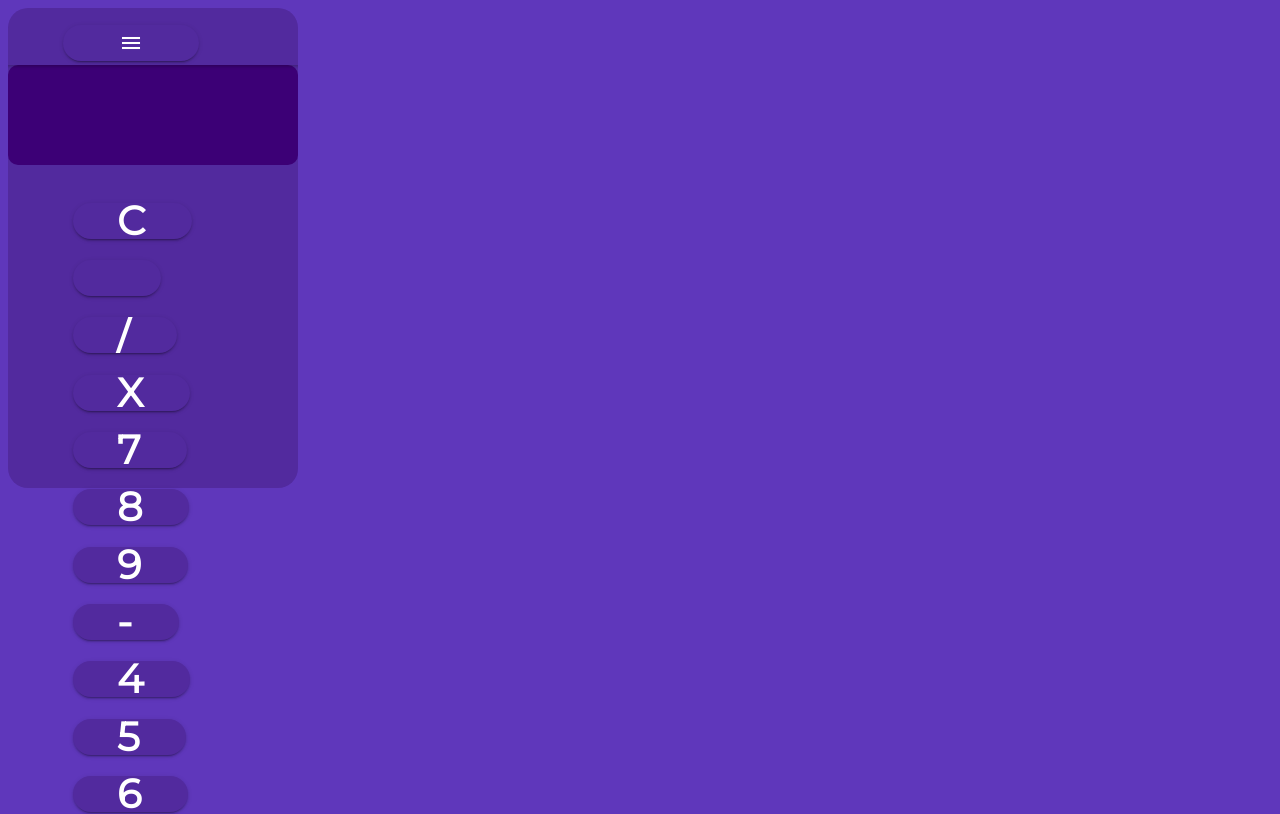
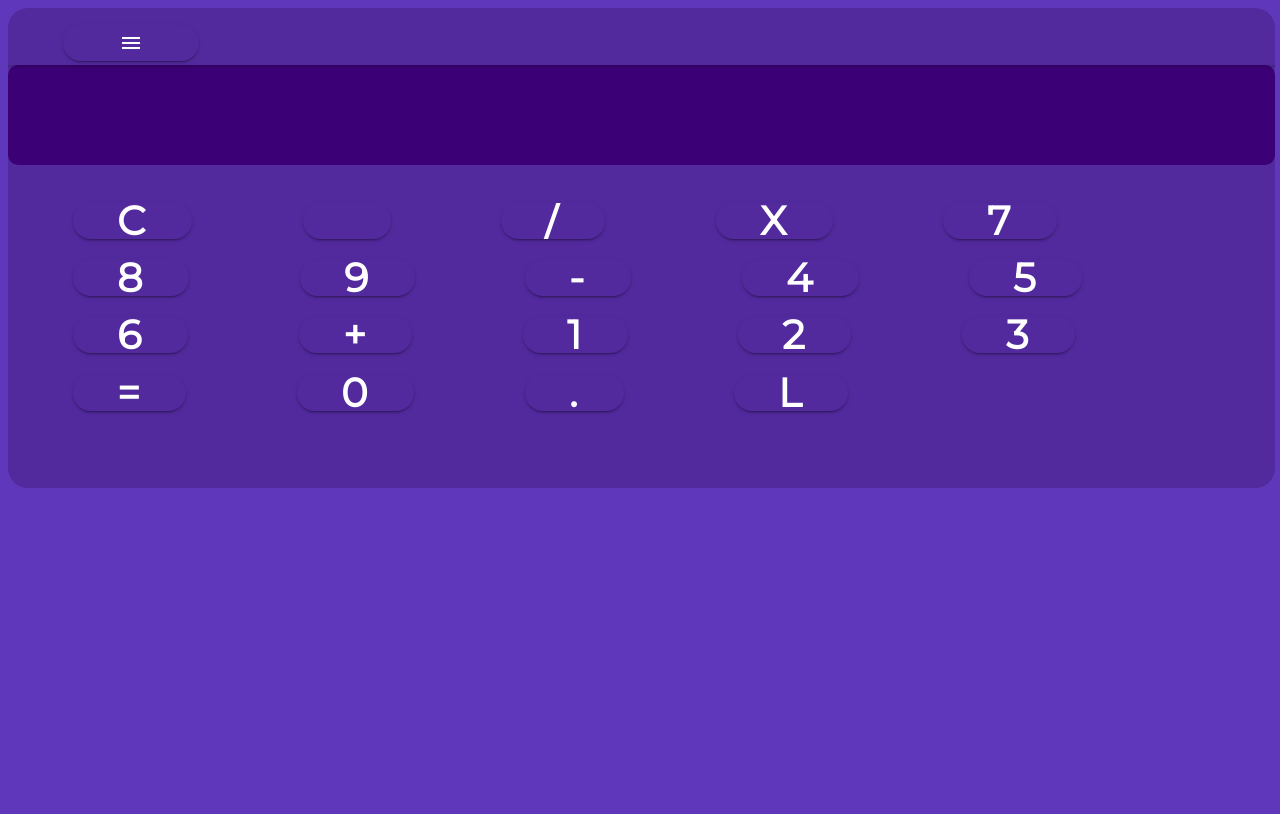
Before and after one commit to malam004/IonicReactCapacitor, a React (Create React App) app: page / in a window 1280 px wide. Shown: the top 814 px of the page. Built offline with nearby package versions, Linux system fonts and the light colour scheme.

Commit message:
Update Wrapper.css

```diff
--- a/src/components/Wrapper.css
+++ b/src/components/Wrapper.css
@@ -1,9 +1,23 @@
 .wrapper {
-  width: 290px;
+  width: 99vw;
   height: 480px;
-  --position: absolute;
+  --flex: auto;
+  --column-gap: 900px;
+  position: absolute;
   --left: 50%;
   border-radius: 20px;
   background-color: #522a9e;
   background-image: #522a9e;
 }
+
+@media only screen and (max-width: 768px) {
+  .wrapper {
+    width: 290px;
+    height: 480px;
+    position: absolute;
+    --left: 50%;
+    border-radius: 20px;
+    background-color: #522a9e;
+    background-image: #522a9e;
+  }
+}
```
